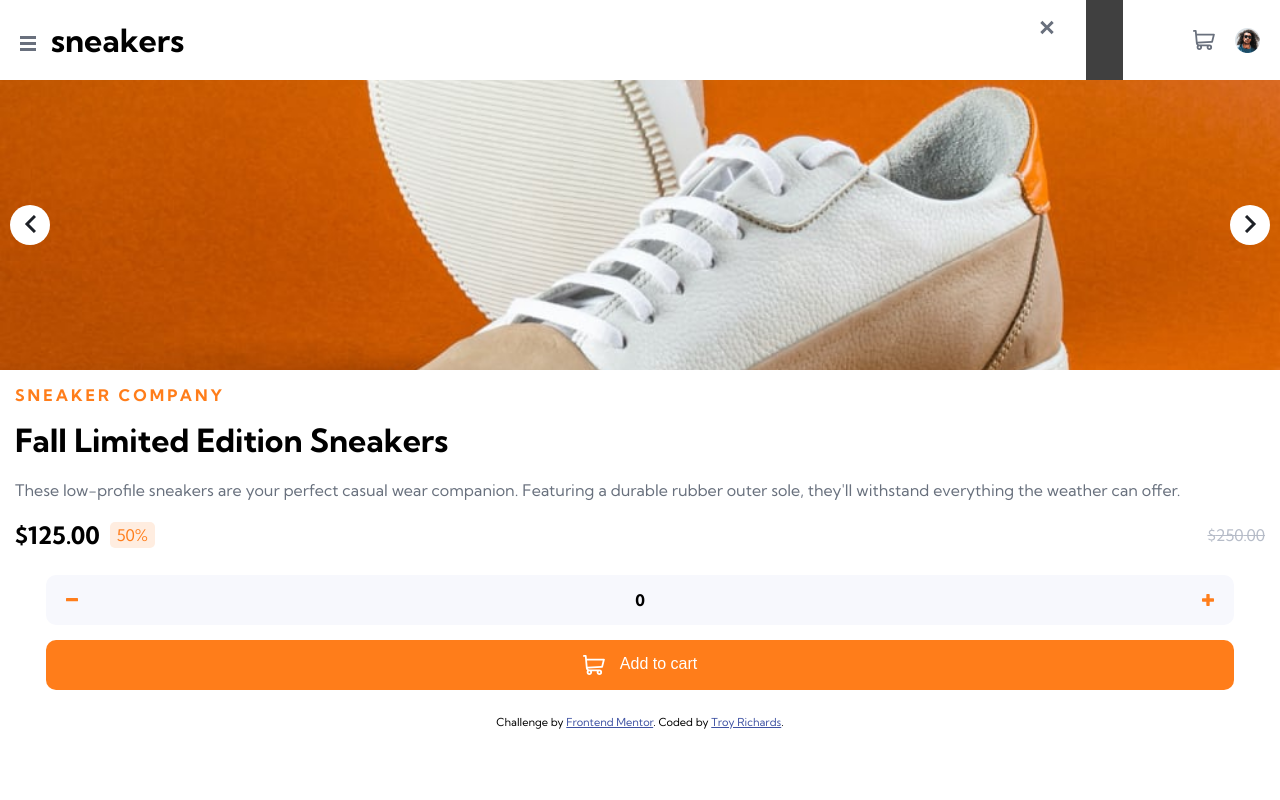
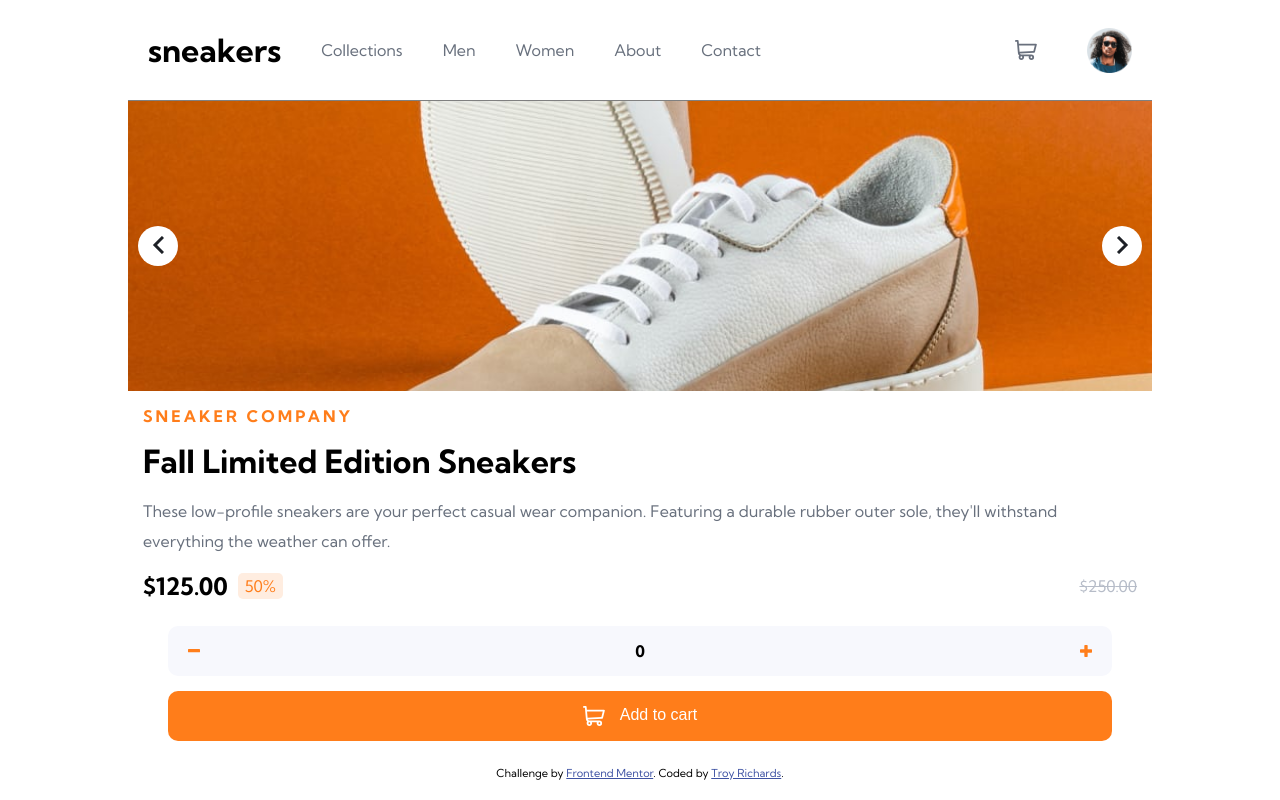
Before and after one commit to AyeTone/ecommerce-product-page, a React (Create React App) app in the folder client/: page / in a window 1280 px wide. Built offline with nearby package versions, Linux system fonts and the light colour scheme.

Commit message:
Desktop Navbar Styled

```diff
--- /dev/null
+++ b/client/src/styles/base/_App.scss
@@ -0,0 +1,9 @@
+@use "../abstracts/variables" as *;
+@use "../utils/breakpoints" as *;
+
+.App {
+  @include breakpoint(desktop) {
+    width: 80%;
+    margin: 0 auto;
+  }
+}
--- a/client/src/styles/components/_Navbar.scss
+++ b/client/src/styles/components/_Navbar.scss
@@ -1,4 +1,5 @@
 @use "../abstracts/variables" as *;
+@use "../utils/breakpoints" as *;
 
 .navbar {
   position: relative;
@@ -9,10 +10,19 @@
   justify-content: space-between;
   align-items: center;
 
+  @include breakpoint(desktop) {
+    border-bottom: 0.2px solid grey;
+  }
+
   &__left {
     display: flex;
     flex-direction: row-reverse;
     align-items: center;
+
+    @include breakpoint(desktop) {
+      flex-direction: row;
+      justify-content: center;
+    }
 
     .title {
       font-size: $xlFz;
@@ -22,6 +32,10 @@
     .menuBtn {
       margin-right: 15px;
       transform: translateY(3px);
+
+      @include breakpoint(desktop) {
+        display: none;
+      }
     }
 
     .dropdown {
@@ -33,6 +47,12 @@
 
       background-color: $backdrop;
 
+      @include breakpoint(desktop) {
+        position: relative;
+        background-color: unset;
+        left: 0 !important;
+      }
+
       &__list {
         height: 100vh;
         width: 70%;
@@ -40,9 +60,26 @@
         background-color: $white;
         list-style-type: none;
 
+        @include breakpoint(desktop) {
+          height: unset;
+          width: 100%;
+
+          display: flex;
+          gap: 40px;
+
+          .close {
+            display: none;
+          }
+        }
+
         .list-items {
           font-weight: $boldWg;
           margin: 20px 0;
+
+          @include breakpoint(desktop) {
+            font-weight: $baseWg;
+            color: $darkGrayishBlue;
+          }
         }
       }
     }
@@ -51,10 +88,15 @@
   &__right {
     display: flex;
     align-items: center;
-    gap: 20px;
 
     .avatar {
       width: 25px;
+      margin-left: 20px;
+
+      @include breakpoint(desktop) {
+        width: 45px;
+        margin-left: 50px;
+      }
     }
   }
 }
--- a/client/src/styles/index.scss
+++ b/client/src/styles/index.scss
@@ -6,6 +6,7 @@
 
 /* base */
 @use "./base/body";
+@use "./base/App";
 
 /* components */
 @use "./components/Navbar";
--- a/client/src/styles/utils/_breakpoints.scss
+++ b/client/src/styles/utils/_breakpoints.scss
@@ -5,7 +5,7 @@
     }
   }
   @if $point == desktop {
-    @media only screen and (min-width: 1028px) {
+    @media only screen and (min-width: 1020px) {
       @content;
     }
   }
```
Also changed, not shown: client/src/index.css.
